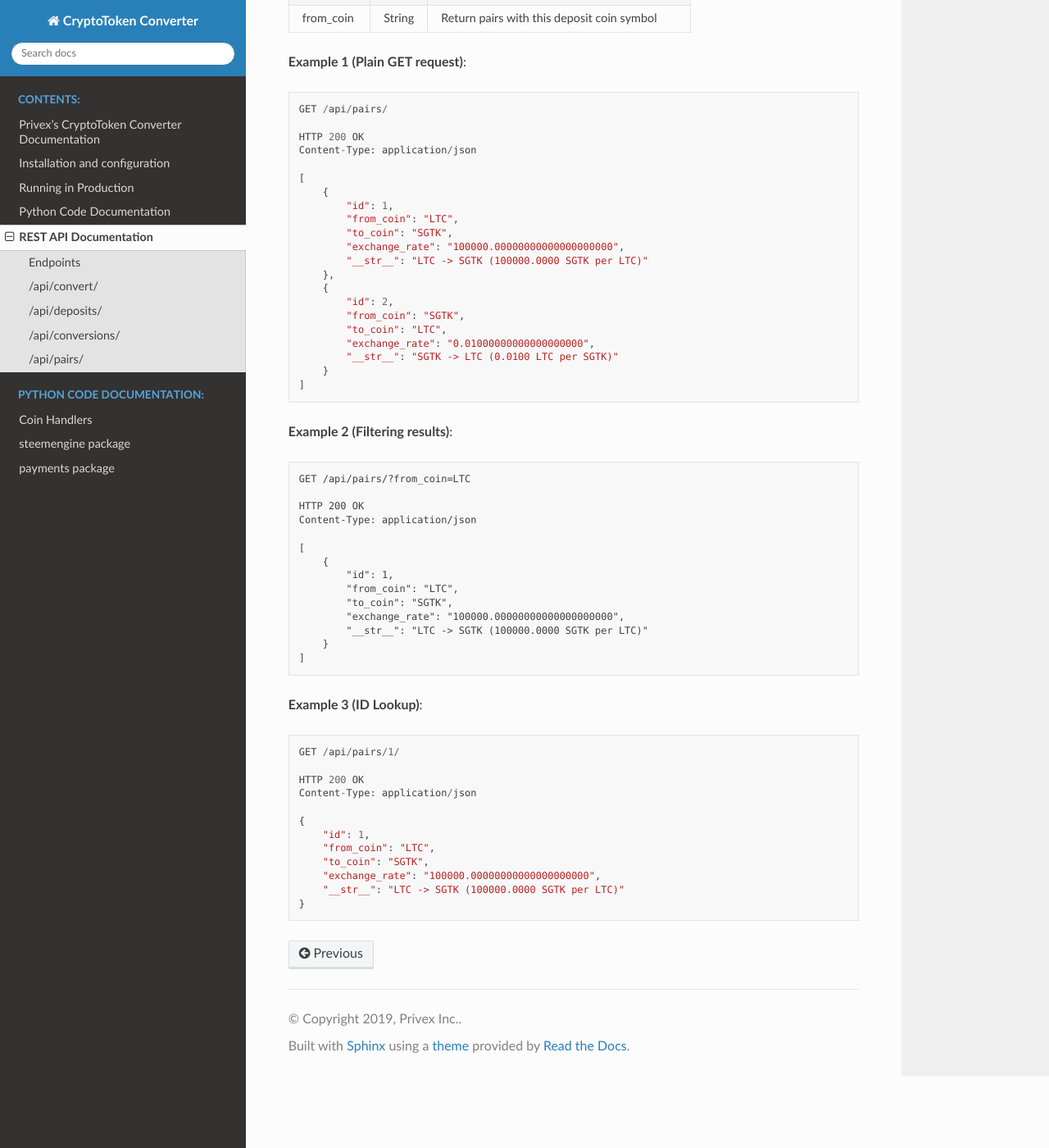
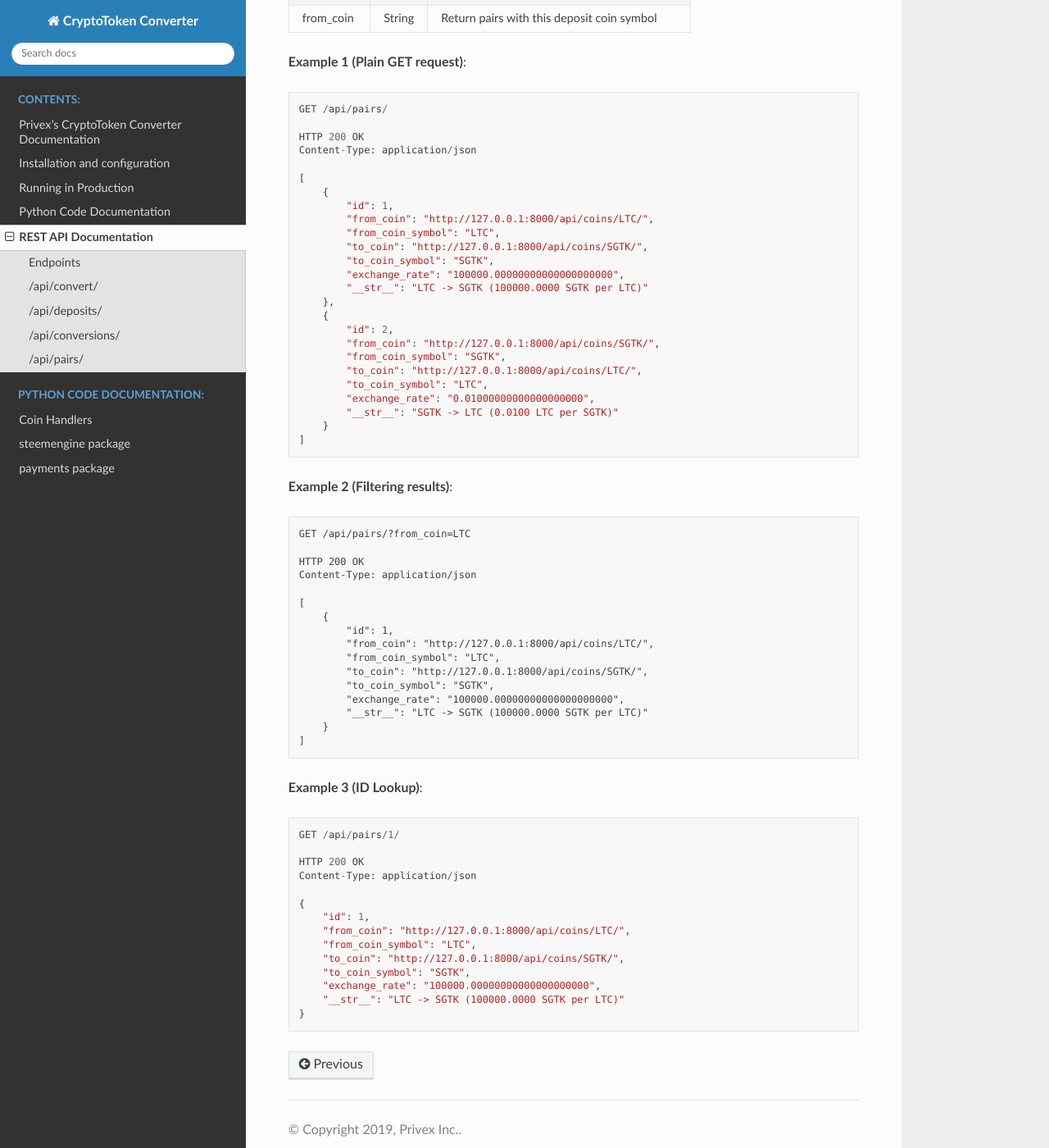
Before and after one commit to Privex/cryptotoken-converter, a Sphinx documentation site: the page built from docs/source/rest_api.rst, in a window 1280 px wide and 1400 px high, scrolled down 8271 px. Shown: the whole window at 82% size. Built offline with Sphinx 7.4.7 and the Read the Docs theme 2.0.0, drawn with Linux system fonts in a browser that asks for light colours; the version number could not be read and is left out.

Commit message:
CoinPairAPI now uses hyperlinks for consistency. Raw symbols returned as xxxx_symbol

```diff
--- a/docs/source/rest_api.rst
+++ b/docs/source/rest_api.rst
@@ -435,15 +435,19 @@ Note: Results from ``/api/pairs/`` will always be returned as a list, even if th
     [
         {
             "id": 1,
-            "from_coin": "LTC",
-            "to_coin": "SGTK",
+            "from_coin": "http://127.0.0.1:8000/api/coins/LTC/",
+            "from_coin_symbol": "LTC",
+            "to_coin": "http://127.0.0.1:8000/api/coins/SGTK/",
+            "to_coin_symbol": "SGTK",
             "exchange_rate": "100000.00000000000000000000",
             "__str__": "LTC -> SGTK (100000.0000 SGTK per LTC)"
         },
         {
             "id": 2,
-            "from_coin": "SGTK",
-            "to_coin": "LTC",
+            "from_coin": "http://127.0.0.1:8000/api/coins/SGTK/",
+            "from_coin_symbol": "SGTK",
+            "to_coin": "http://127.0.0.1:8000/api/coins/LTC/",
+            "to_coin_symbol": "LTC",
             "exchange_rate": "0.01000000000000000000",
             "__str__": "SGTK -> LTC (0.0100 LTC per SGTK)"
         }
@@ -459,8 +463,10 @@ Note: Results from ``/api/pairs/`` will always be returned as a list, even if th
     [
         {
             "id": 1,
-            "from_coin": "LTC",
-            "to_coin": "SGTK",
+            "from_coin": "http://127.0.0.1:8000/api/coins/LTC/",
+            "from_coin_symbol": "LTC",
+            "to_coin": "http://127.0.0.1:8000/api/coins/SGTK/",
+            "to_coin_symbol": "SGTK",
             "exchange_rate": "100000.00000000000000000000",
             "__str__": "LTC -> SGTK (100000.0000 SGTK per LTC)"
         }
@@ -477,8 +483,10 @@ Note: Results from ``/api/pairs/`` will always be returned as a list, even if th
 
     {
         "id": 1,
-        "from_coin": "LTC",
-        "to_coin": "SGTK",
+        "from_coin": "http://127.0.0.1:8000/api/coins/LTC/",
+        "from_coin_symbol": "LTC",
+        "to_coin": "http://127.0.0.1:8000/api/coins/SGTK/",
+        "to_coin_symbol": "SGTK",
         "exchange_rate": "100000.00000000000000000000",
         "__str__": "LTC -> SGTK (100000.0000 SGTK per LTC)"
     }
```
Also changed, not shown: 3 other files.
